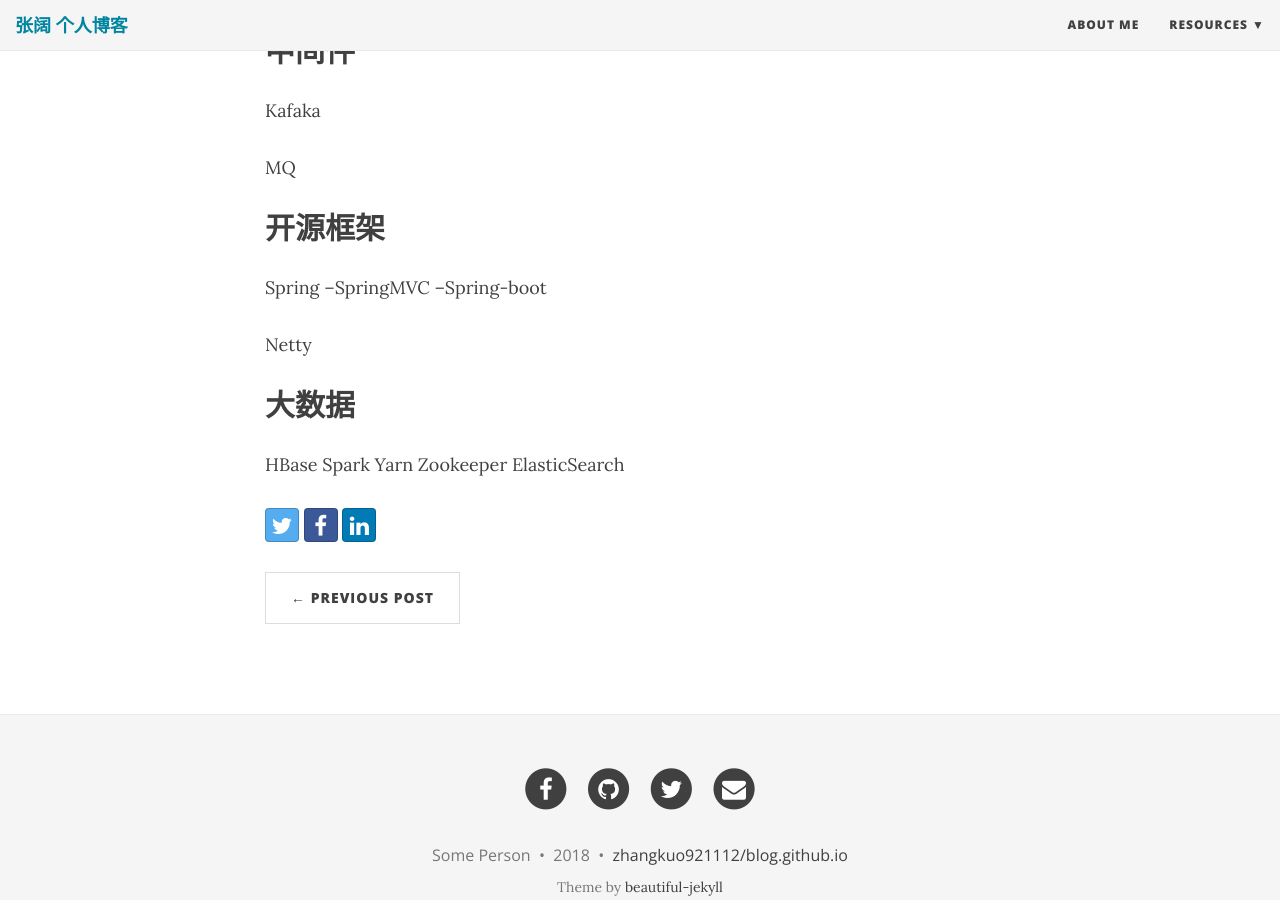
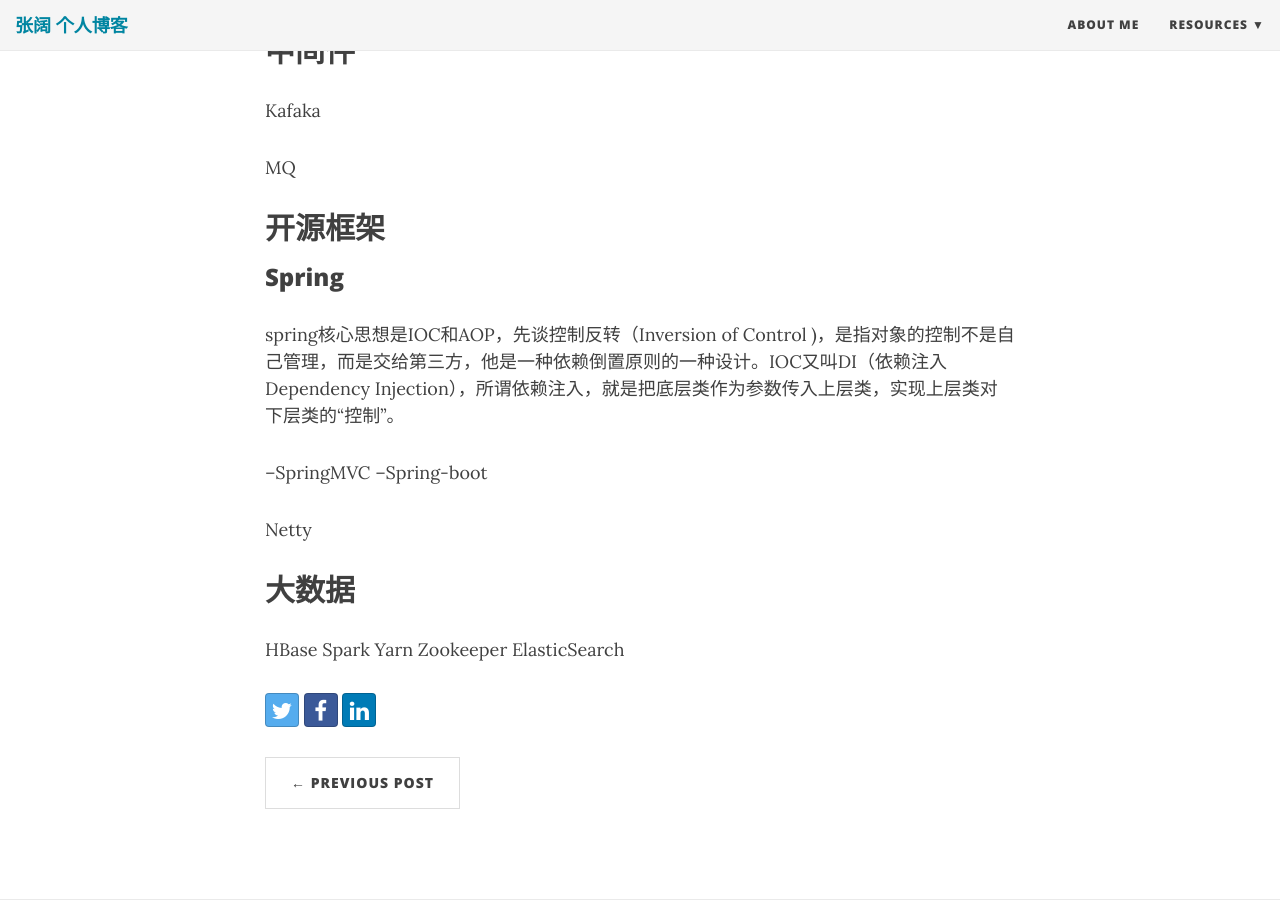
Before and after one commit to buoooou/blog.github.io, a Jekyll site: the page built from _posts/2018-05-18-java.md, in a window 1280 px wide and 900 px high, scrolled down 1915 px. Built offline with Jekyll 4.4.1, drawn with Linux system fonts in a browser that asks for light colours; nearby versions of some CDN libraries.

Commit message:
Create 2018-05-18-java.md

```diff
--- a/_posts/2018-05-18-java.md
+++ b/_posts/2018-05-18-java.md
@@ -101,7 +101,13 @@
 
 ## 开源框架
 
-Spring
+### Spring
+
+spring核心思想是IOC和AOP，先谈控制反转（Inversion of Control )，是指对象的控制不是自己管理，而是交给第三方，他是一种依赖倒置原则的一种设计。IOC又叫DI（依赖注入Dependency Injection），所谓依赖注入，就是把底层类作为参数传入上层类，实现上层类对下层类的“控制”。
+
+
+
+
 --SpringMVC
 --Spring-boot
 
```
